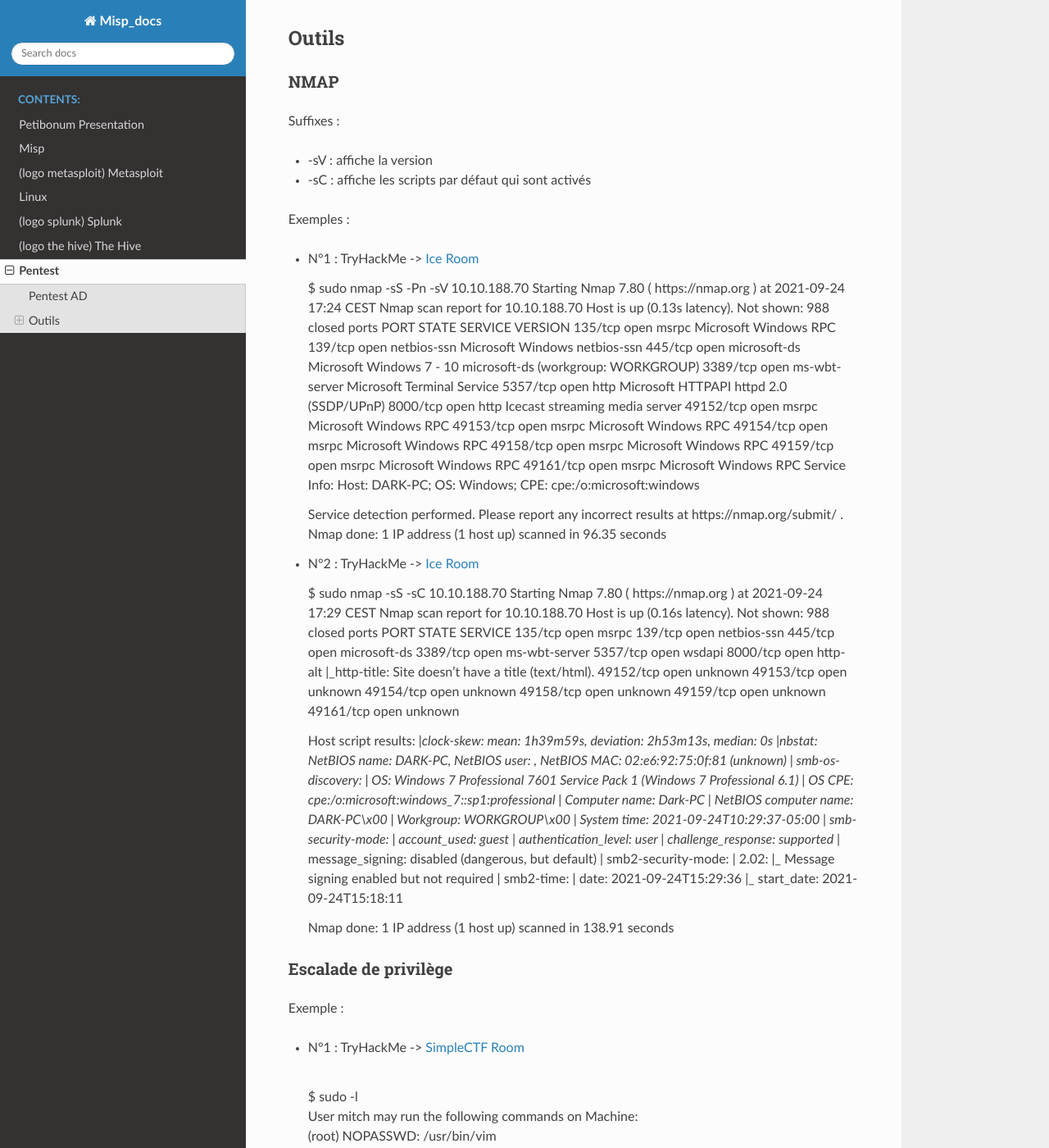
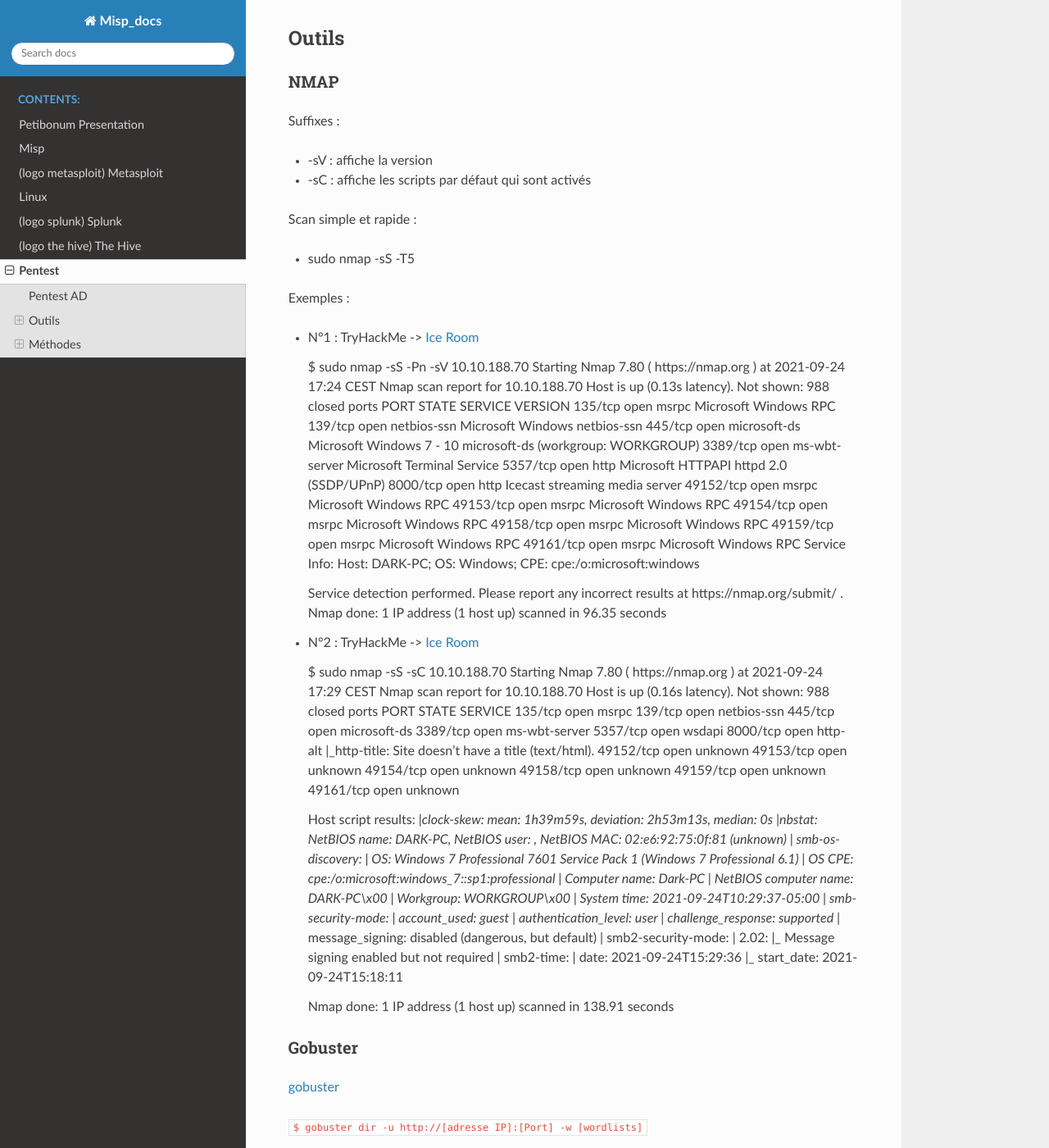
Before and after one commit to Iole-Bri/misp_docs_2, a Sphinx documentation site: the page built from docs/source/src/pentest.md, in a window 1280 px wide and 1400 px high, scrolled down 234 px. Shown: the whole window at 82% size. Built offline with Sphinx 7.4.7 and the Read the Docs theme 2.0.0, drawn with Linux system fonts in a browser that asks for light colours.

Commit message:
modif pentest.md

````diff
--- a/docs/source/src/pentest.md
+++ b/docs/source/src/pentest.md
@@ -10,6 +10,9 @@
 Suffixes :
 * -sV : affiche la version
 * -sC : affiche les scripts par défaut qui sont activés
+
+Scan simple et rapide :
+* sudo nmap -sS -T5 <ip>
 
 Exemples :
 * N°1 : TryHackMe -> [Ice Room](https://tryhackme.com/room/ice)
@@ -83,7 +86,14 @@ Exemples :
 
     Nmap done: 1 IP address (1 host up) scanned in 138.91 seconds
 
+### Gobuster
 
+[gobuster](https://www.le-hacking.fr/brute-force-url-gobuster/)
+
+```$ gobuster dir -u http://[adresse IP]:[Port] -w [wordlists]```
+
+
+## Méthodes
 ### Escalade de privilège
 
 Exemple :
````
